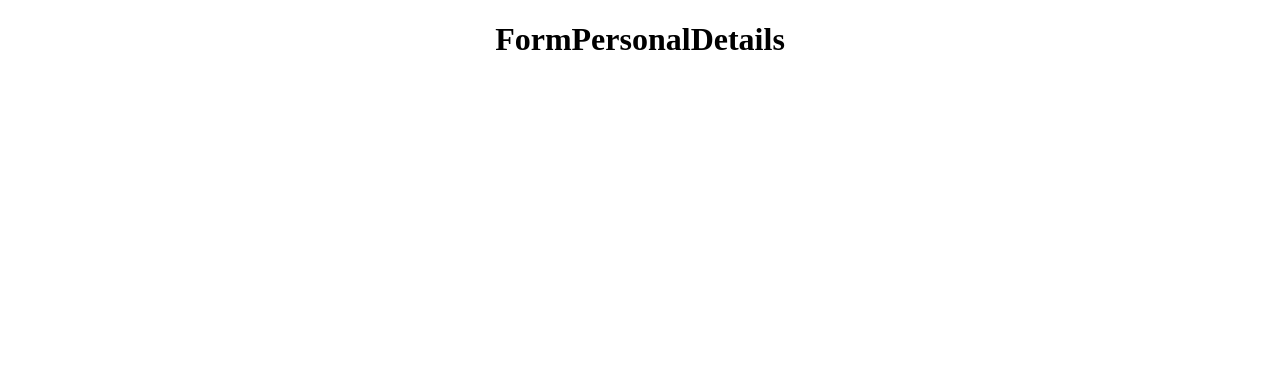
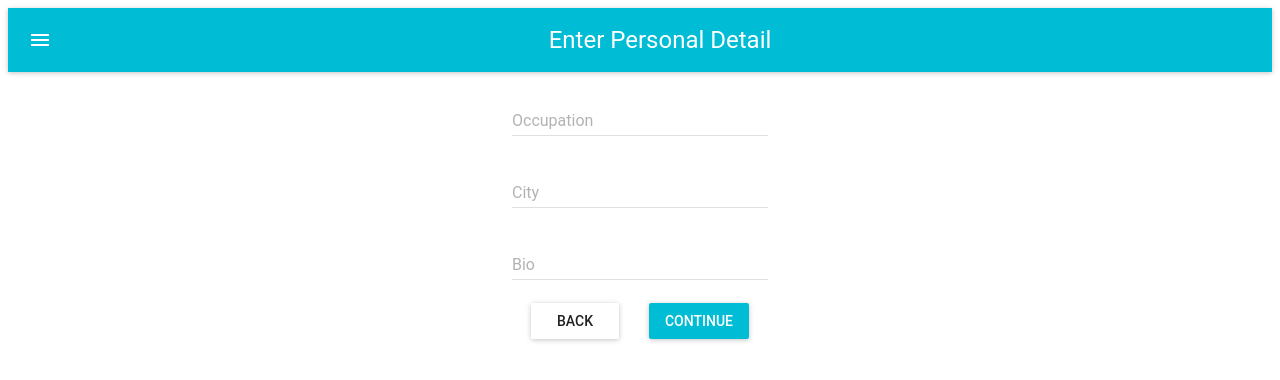
Before and after one commit to MateenCode/FourLayerForm-MaterialUI, a React (Create React App) app: page / in a window 1280 px wide. Both pictures are taken after a click on the button "CONTINUE". Shown: the top 380 px of the page. Built offline with nearby package versions, Linux system fonts and the light colour scheme.

Commit message:
user detail page completed and displayed

```diff
--- a/public/index.html
+++ b/public/index.html
@@ -2,13 +2,13 @@
 <html lang="en">
   <head>
     <meta charset="utf-8">
-    <link rel="shortcut icon" href="%PUBLIC_URL%/favicon.ico">
+    <link rel="shortcut icon" href="https://cdn3.iconfinder.com/data/icons/flat-office-icons-1/140/Artboard_1-7-512.png">
     <meta name="viewport" content="width=device-width, initial-scale=1, shrink-to-fit=no">
     <meta name="theme-color" content="#000000">
 
     <link rel="manifest" href="%PUBLIC_URL%/manifest.json">
 
-    <title>MultiStepForm</title>
+    <title>FourLayerForm</title>
   </head>
   <body>
     <noscript>
--- a/src/components/Confirm.js
+++ b/src/components/Confirm.js
@@ -0,0 +1,70 @@
+import React, { Component } from "react";
+import MuiThemeProvider from "material-ui/styles/MuiThemeProvider";
+import AppBar from "material-ui/AppBar";
+import {List, ListItem} from "material-ui/List";
+import RaisedButton from "material-ui/RaisedButton";
+
+export class Confirm extends Component {
+  continue = e => {
+    e.preventDefault();
+    // This is where you would use a method to send data to backend //
+    this.props.nextStep();
+  };
+
+  back = e => {
+    e.preventDefault();
+    this.props.prevStep();
+  };
+
+  render() {
+    const { values, handleChange } = this.props;
+    return (
+      <MuiThemeProvider>
+        <React.Fragment>
+          <AppBar title="Enter Personal Detail" />
+          <TextField
+            hintText="Enter Your Occupation"
+            floatingLabelText="Occupation"
+            onChange={handleChange("occupation")}
+            defaultValue={values.occupation}
+          />
+          <br />
+          <TextField
+            hintText="Enter Your City"
+            floatingLabelText="City"
+            onChange={handleChange("city")}
+            defaultValue={values.city}
+          />
+          <br />
+          <TextField
+            hintText="Enter Your Bio"
+            floatingLabelText="Bio"
+            onChange={handleChange("bio")}
+            defaultValue={values.bio}
+          />
+           <br />
+           <RaisedButton
+            label="Back"
+            primary={false}
+            style={styles.button}
+            onClick={this.back}
+          />
+          <RaisedButton
+            label="Continue"
+            primary={true}
+            style={styles.button}
+            onClick={this.continue}
+          />
+        </React.Fragment>
+      </MuiThemeProvider>
+    );
+  }
+}
+
+const styles = {
+  button: {
+    margin: 15
+  }
+};
+
+export default Confirm;
--- a/src/components/FormPersonaldetails.js
+++ b/src/components/FormPersonaldetails.js
@@ -0,0 +1,69 @@
+import React, { Component } from "react";
+import MuiThemeProvider from "material-ui/styles/MuiThemeProvider";
+import AppBar from "material-ui/AppBar";
+import TextField from "material-ui/TextField";
+import RaisedButton from "material-ui/RaisedButton";
+
+export class FormPersonalDetails extends Component {
+  continue = e => {
+    e.preventDefault();
+    this.props.nextStep();
+  };
+
+  back = e => {
+    e.preventDefault();
+    this.props.prevStep();
+  };
+
+  render() {
+    const { values, handleChange } = this.props;
+    return (
+      <MuiThemeProvider>
+        <React.Fragment>
+          <AppBar title="Enter Personal Detail" />
+          <TextField
+            hintText="Enter Your Occupation"
+            floatingLabelText="Occupation"
+            onChange={handleChange("occupation")}
+            defaultValue={values.occupation}
+          />
+          <br />
+          <TextField
+            hintText="Enter Your City"
+            floatingLabelText="City"
+            onChange={handleChange("city")}
+            defaultValue={values.city}
+          />
+          <br />
+          <TextField
+            hintText="Enter Your Bio"
+            floatingLabelText="Bio"
+            onChange={handleChange("bio")}
+            defaultValue={values.bio}
+          />
+           <br />
+           <RaisedButton
+            label="Back"
+            primary={false}
+            style={styles.button}
+            onClick={this.back}
+          />
+          <RaisedButton
+            label="Continue"
+            primary={true}
+            style={styles.button}
+            onClick={this.continue}
+          />
+        </React.Fragment>
+      </MuiThemeProvider>
+    );
+  }
+}
+
+const styles = {
+  button: {
+    margin: 15
+  }
+};
+
+export default FormPersonalDetails;
--- a/src/components/FormUserDetails.js
+++ b/src/components/FormUserDetails.js
@@ -27,14 +27,14 @@
             hintText="Enter Your Last Name"
             floatingLabelText="Last Name"
             onChange={handleChange("lastName")}
-            defaultValue={values.firstName}
+            defaultValue={values.lastName}
           />
           <br />
           <TextField
             hintText="Enter Your First Email"
             floatingLabelText="Email"
             onChange={handleChange("email")}
-            defaultValue={values.firstName}
+            defaultValue={values.email}
           />
            <br />
           <RaisedButton
--- a/src/components/UserForm.js
+++ b/src/components/UserForm.js
@@ -1,15 +1,17 @@
-import React, { Component } from "react";
-import FormUserDetails from "./FormUserDetails";
+import React, { Component } from 'react';
+import FormUserDetails from './FormUserDetails';
+import FormPersonalDetails from './FormPersonalDetails';
+import Confirm from './Confirm';
 
 export class UserForm extends Component {
   state = {
     step: 1,
-    firstName: "",
-    lastName: "",
-    email: "",
-    occupation: "",
-    city: "",
-    bio: ""
+    firstName: '',
+    lastName: '',
+    email: '',
+    occupation: '',
+    city: '',
+    bio: ''
   };
 
   // Proceed to next step
@@ -24,7 +26,7 @@
   prevStep = () => {
     const { step } = this.state;
     this.setState({
-      step: step + 1
+      step: step - 1
     });
   };
 
@@ -32,7 +34,6 @@
   handleChange = input => e => {
     this.setState({ [input]: e.target.value });
   };
-
 
   render() {
     const { step } = this.state;
@@ -49,11 +50,24 @@
           />
         );
       case 2:
-        return <h1>FormPersonalDetails</h1>;
+        return (
+          <FormPersonalDetails
+            nextStep={this.nextStep}
+            prevStep={this.prevStep}
+            handleChange={this.handleChange}
+            values={values}
+          />
+        );
       case 3:
-        return <h1>Confirm</h1>;
+      return (
+        <Confirm
+          nextStep={this.nextStep}
+          prevStep={this.prevStep}
+          values={values}
+        />
+      );
       case 4:
-        return <h1>Success</h1>;
+        return "success";
     }
   }
 }
```
